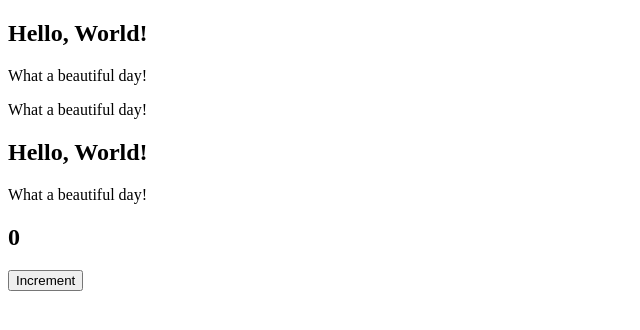
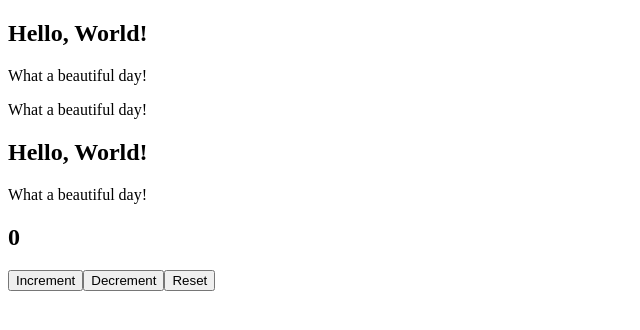
Before and after one commit to Eno-Mario/react, a React (Vite) app: page / in a window 1280 px wide. Shown: the top 330 px of the page, without its empty margins (0-640 px from the left). Built offline with nearby package versions, Linux system fonts and the light colour scheme.

Commit message:
soluzione

```diff
--- a/src/Counter.jsx
+++ b/src/Counter.jsx
@@ -1,21 +1,30 @@
 import { useState } from "react";
+import CounterDisplay from "./CounterDisplay";
 
-function Counter({initialCounter = 0 , increment = 1}) {
+function Counter({initialCounter = 0 , increment = 1 , decrement = 1}) {
     const [counter, setCounter] = useState(initialCounter)
 
     function handleCounterIncrement () {
         setCounter((c) => c + increment)
-        /* when calling the "setter" function ,
-        the parameter should be a function that returns the new value based on the previous value.
-        This is because React can perform asynchronous operations for state updates,
-        and by using a function to calculate the new value,
-        you can ensure that the current value is correctly captured and used for the update. */
+
+    }
+
+    function handleCounterDecrement () {
+        setCounter((c) => c - decrement)
+
+    }
+
+    function handleCounterReset () {
+        setCounter(initialCounter)
+
     }
 
     return (
         <div>
-            <h2>{counter}</h2>
+            <CounterDisplay count={counter}/>
             <button onClick={handleCounterIncrement}>Increment</button>
+            <button onClick={handleCounterDecrement}>Decrement</button>
+            <button onClick={handleCounterReset}>Reset</button>
         </div>
     )
 }
--- /dev/null
+++ b/src/CounterDisplay.jsx
@@ -0,0 +1,5 @@
+function CounterDisplay({count}) {
+    return <h2>{count}</h2>
+}
+
+export default CounterDisplay
```
Also changed, not shown: 1 other file (tests, documents, lock files or other folders).
